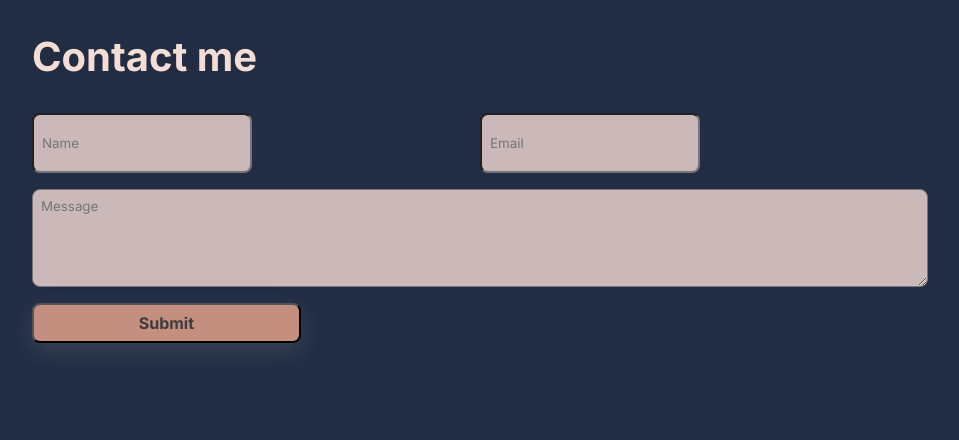
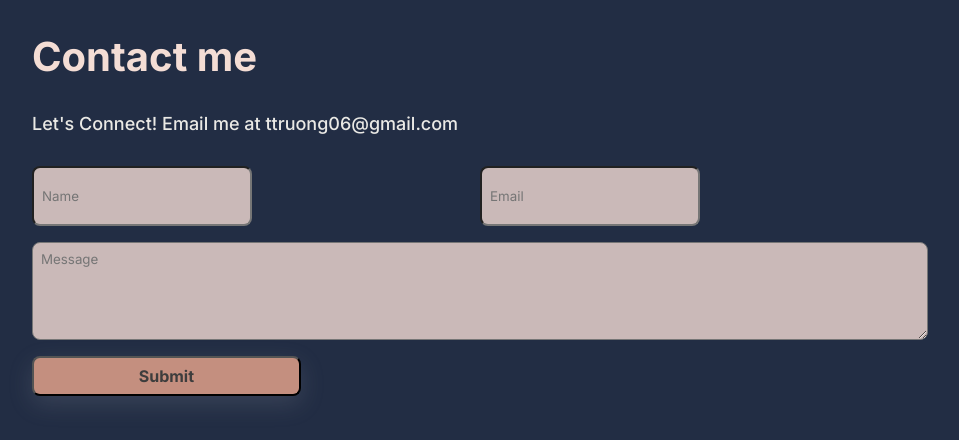
Before and after one commit to ThuyTTTN/thuy-react-portfolio, a React (Create React App) app: page / in a window 1280 px wide. Shown: the top 440 px of the page, without its empty margins (0-959 px from the left). Built offline with nearby package versions, Linux system fonts and the light colour scheme.

Commit message:
wip: fixed textarea

```diff
--- a/src/components/Contact.jsx
+++ b/src/components/Contact.jsx
@@ -3,7 +3,6 @@ import styled from "styled-components";
 
 const Container = styled.div`
   display: flex;
-  //   justify-content: space-between;
   padding: 2rem;
   flex-direction: column;
   width: 70%;
@@ -13,6 +12,13 @@ const Title = styled.div`
   font-size: 2.5rem;
   font-weight: 700;
   color: #f4ddd5;
+  margin-bottom: 2rem;
+`;
+
+const Text = styled.div`
+  font-size: 18px;
+  font-weight: 500;
+  color: #eae9e5;
   margin-bottom: 2rem;
 `;
 
@@ -34,8 +40,16 @@ const StyledInput = styled.input`
 const StyledTextarea = styled.label`
   color: #3d3d3d;
   display: flex;
-  //   flex-direction: column;
   width: 100%;
+`;
+
+const StyledInputMessage = styled.textarea`
+  background-color: rgba(244, 221, 213, 0.8);
+  height: 5rem;
+  width: 100%;
+  border-radius: 8px;
+  margin-bottom: 1rem;
+  padding: 0.5rem;
 `;
 
 const StyledButton = styled.button`
@@ -52,15 +66,6 @@ const StyledButton = styled.button`
   box-shadow: rgba(149, 157, 165, 0.2) 0px 8px 24px;
 `;
 
-const StyledInputMessage = styled.textarea`
-  background-color: rgba(244, 221, 213, 0.8);
-  height: 5rem;
-  width: 100%;
-  border-radius: 8px;
-  margin-bottom: 1rem;
-  padding: 0.5rem;
-`;
-
 const Contact = () => {
   const [formData, setFormData] = useState({
     name: "",
@@ -73,6 +78,7 @@ const Contact = () => {
     const { name, value } = e.target;
     setFormData({
       ...formData,
+      [name]: value,
     });
   };
 
@@ -88,6 +94,7 @@ const Contact = () => {
   return (
     <Container>
       <Title>Contact me</Title>
+      <Text>Let's Connect! Email me at ttruong06@gmail.com</Text>
       <form onSubmit={handleSubmit}>
         <div
           style={{
@@ -119,7 +126,7 @@ const Contact = () => {
             type="textarea"
             name="message"
             placeholder="Message"
-            value={formData.name}
+            value={formData.message}
             onChange={handleInputChange}
           />
         </StyledTextarea>
```
Also changed, not shown: src/App.css (line endings or trailing spaces).
